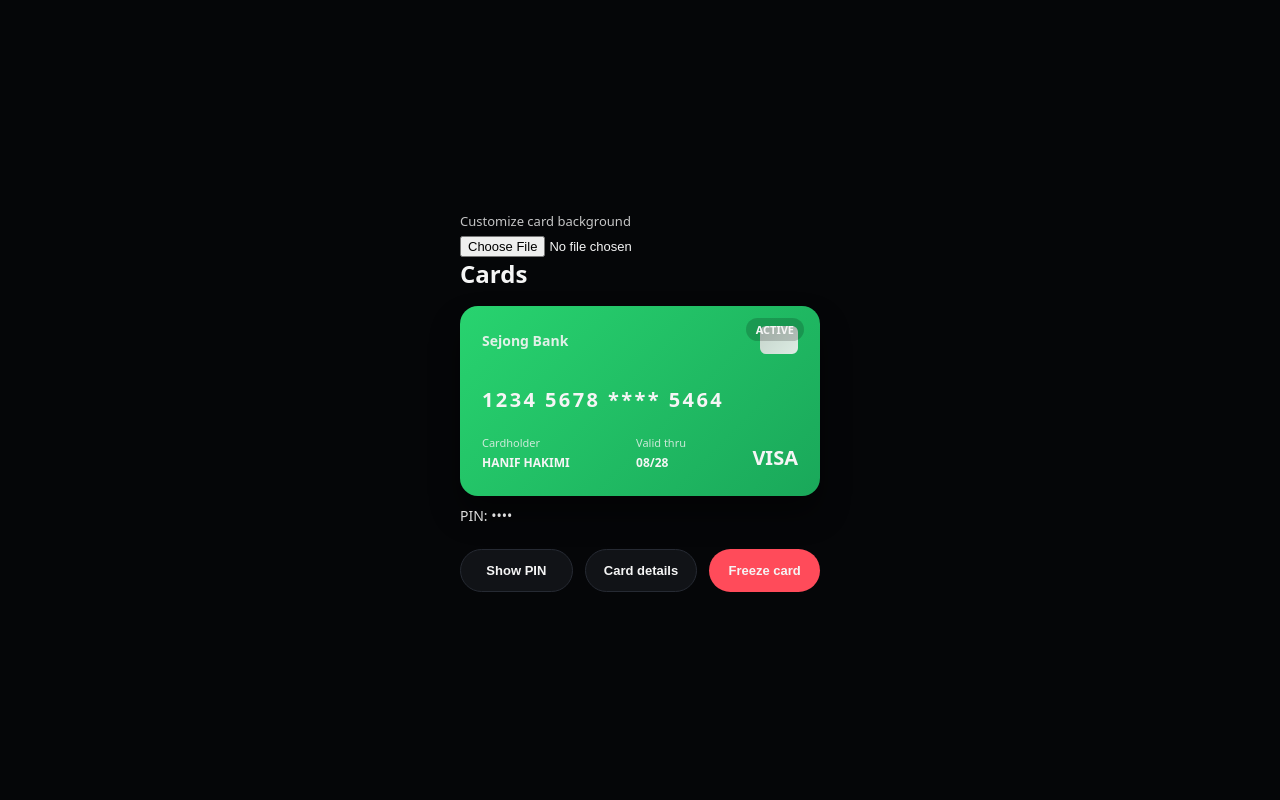
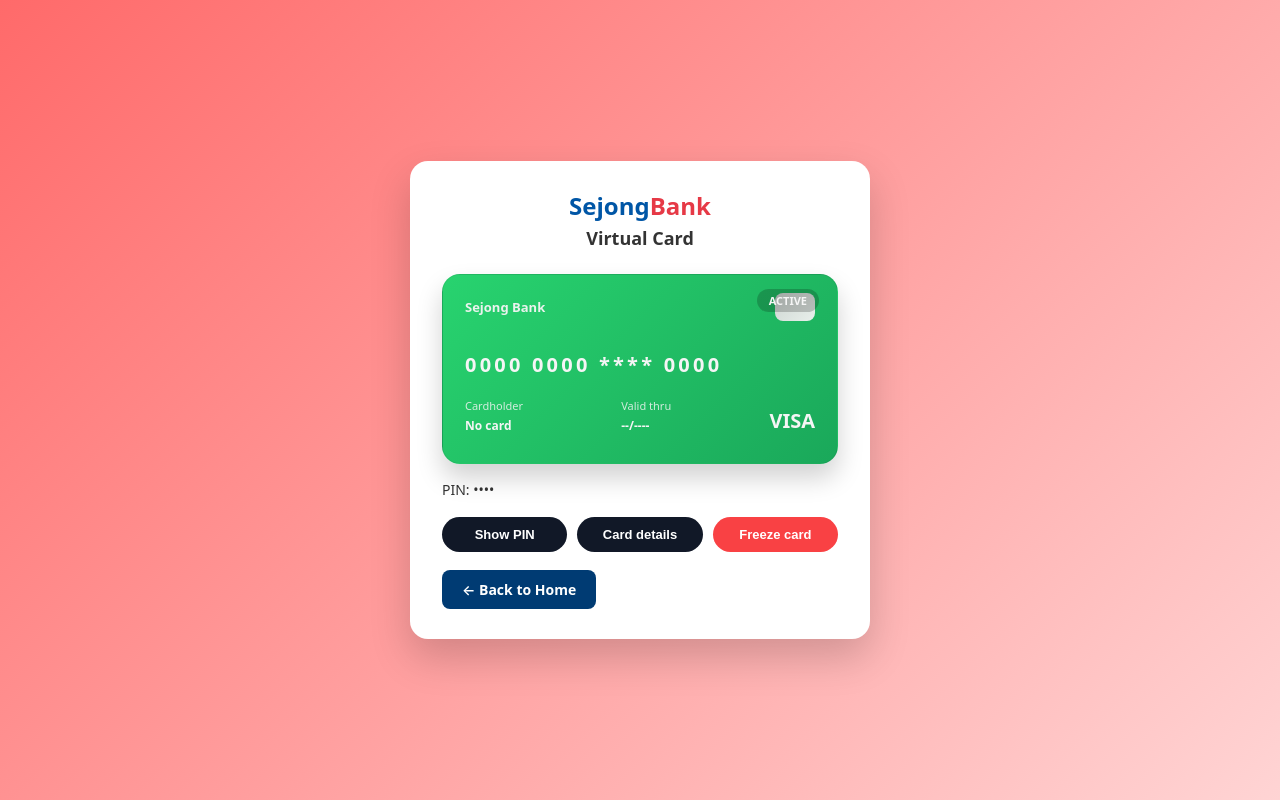
Before and after one commit to hanifhakimi/SejongBank, a PHP site: page /card.php in a window 1280 px wide. Run offline with PHP 8.4, Linux system fonts and the light colour scheme; the visitor is signed in with stand-in values (Sample User, id 1); data that the repository does not hold is empty.

Commit message:
kimi - card

```diff
--- a/card.php
+++ b/card.php
@@ -1,42 +1,111 @@
+<?php
+session_start();
+require 'db_connect.php';   // must define $conn = new mysqli(...)
+
+// Make sure user is logged in
+if (!isset($_SESSION['user_id'])) {
+    header('Location: login.php');
+    exit;
+}
+
+$user_id = $_SESSION['user_id'];
+
+// Get this user's card
+$sql = "SELECT card_number, cardholder_name, valid_until, pin, cvc
+        FROM cards
+        WHERE user_id = ?
+        LIMIT 1";
+
+$stmt = $conn->prepare($sql);
+$stmt->bind_param("i", $user_id);
+$stmt->execute();
+$stmt->bind_result($card_number, $cardholder_name, $valid_until, $card_pin, $card_cvc);
+$stmt->fetch();
+$stmt->close();
+
+/* Fallbacks in case no row is found */
+if (!$card_number) {
+    $card_number      = "0000000000000000";
+    $cardholder_name  = "No card";
+    $valid_until      = "--/----";
+    $card_pin         = "0000";
+    $card_cvc         = "000";
+}
+
+/* Format numbers for display */
+$last4 = substr($card_number, -4);
+$maskedCardNumber = substr($card_number, 0, 4) . ' ' .
+                    substr($card_number, 4, 4) . ' **** ' .
+                    $last4;
+
+$fullCardNumberSpaced = trim(chunk_split($card_number, 4, ' '));
+?>
+
 <!DOCTYPE html>
 <html lang="en">
 <head>
   <meta charset="UTF-8">
-  <title>Virtual Card</title>
+  <title>SejongBank – Virtual Card</title>
   <style>
+    /* PAGE BACKGROUND (same feeling as red deposit page) */
     body {
       margin: 0;
       font-family: system-ui, -apple-system, BlinkMacSystemFont, "Segoe UI", sans-serif;
-      background: #050608;
-      color: #f5f5f5;
+      background: linear-gradient(135deg, #ff6a6a, #ff9e9e, #ffd4d4);
+      min-height: 100vh;
       display: flex;
       align-items: center;
       justify-content: center;
-      min-height: 100vh;
     }
 
-    .card-screen {
-      width: 360px;
-      padding: 24px 20px 32px;
-      background: #050608;
+    /* CENTERED WHITE CARD (form container) */
+    .form-card {
+      background: #ffffff;
+      width: 460px;
+      max-width: 94vw;
+      border-radius: 18px;
+      box-shadow: 0 18px 40px rgba(0,0,0,0.18);
+      padding: 28px 32px 30px;
+      box-sizing: border-box;
     }
 
-    .section-title {
+    /* TOP LOGO & TITLE */
+    .bank-logo {
       font-size: 24px;
       font-weight: 700;
-      margin-bottom: 16px;
+      text-align: center;
+      margin-bottom: 4px;
+    }
+    .bank-logo span:first-child {
+      color: #0056a6;   /* Sejong (blue) */
+    }
+    .bank-logo span:last-child {
+      color: #e63946;   /* Bank (red) */
     }
 
+    .page-title {
+      text-align: center;
+      font-size: 18px;
+      font-weight: 600;
+      margin-bottom: 24px;
+      color: #333;
+    }
+
+    /* VIRTUAL CARD ITSELF */
     .virtual-card {
       position: relative;
       width: 100%;
       height: 190px;
       border-radius: 18px;
-      background: linear-gradient(135deg, #28d36f, #1aa85a);
-      box-shadow: 0 18px 30px rgba(0,0,0,0.45);
-      padding: 20px 22px;
+      border: 1px solid rgba(0,0,0,0.06);
+      background: linear-gradient(135deg, #28d36f, #1aa85a); /* fallback */
+      background-size: cover;
+      background-position: center;
+      box-shadow: 0 14px 26px rgba(0,0,0,0.18);
+      padding: 18px 22px;
       box-sizing: border-box;
       overflow: hidden;
+      color: #f5f5f5;
     }
 
     .virtual-card-header {
@@ -44,26 +113,26 @@
       justify-content: space-between;
       align-items: center;
       font-weight: 600;
-      font-size: 14px;
-      opacity: 0.9;
+      font-size: 13px;
+      opacity: 0.95;
     }
 
     .virtual-card-chip {
-      width: 38px;
+      width: 40px;
       height: 28px;
-      border-radius: 6px;
-      background: linear-gradient(135deg, #d6d6d6, #f2f2f2);
+      border-radius: 8px;
+      background: linear-gradient(135deg, #d6d6d6, #f3f3f3);
     }
 
     .virtual-card-number {
-      margin-top: 32px;
+      margin-top: 30px;
       font-size: 20px;
-      letter-spacing: 0.12em;
+      letter-spacing: 0.16em;
       font-weight: 600;
     }
 
     .virtual-card-footer {
-      margin-top: 22px;
+      margin-top: 20px;
       display: flex;
       justify-content: space-between;
       align-items: flex-end;
@@ -71,7 +140,7 @@
     }
 
     .virtual-card-label {
-      opacity: 0.8;
+      opacity: 0.83;
       font-size: 11px;
     }
 
@@ -87,163 +156,172 @@
 
     .status-badge {
       position: absolute;
-      top: 12px;
-      right: 16px;
-      padding: 4px 10px;
+      top: 14px;
+      right: 18px;
+      padding: 4px 12px;
       border-radius: 999px;
       font-size: 11px;
       font-weight: 600;
-      background: rgba(0,0,0,0.18);
-      color: #f5f5f5;
+      background: rgba(0,0,0,0.2);
     }
 
     .status-frozen {
-      background: rgba(0,0,0,0.6);
+      background: rgba(0,0,0,0.55);
     }
 
+    /* PIN TEXT */
+    .pin-row {
+      margin-top: 16px;
+      font-size: 14px;
+      color: #333;
+    }
+
+    /* ACTION BUTTONS ROW */
     .actions-row {
-      margin-top: 24px;
+      margin-top: 18px;
       display: flex;
       justify-content: space-between;
-      gap: 12px;
+      gap: 10px;
     }
 
-    .action-button {
+    .btn {
       flex: 1;
-      padding: 13px 10px;
+      padding: 10px 10px;
       border-radius: 999px;
       border: none;
       cursor: pointer;
       font-size: 13px;
       font-weight: 600;
-      background: #26d96c;
-      color: #050608;
-      transition: background 0.15s, transform 0.08s;
+      transition: transform 0.08s, box-shadow 0.12s, background 0.12s;
       white-space: nowrap;
     }
 
-    .action-button:active {
+    .btn:active {
       transform: scale(0.97);
+      box-shadow: 0 2px 4px rgba(0,0,0,0.12) inset;
     }
 
-    .action-secondary {
-      background: #111317;
-      color: #f5f5f5;
-      border: 1px solid #262a33;
+    .btn-secondary {
+      background: #111827;
+      color: #ffffff;
     }
 
-    .action-danger {
-      background: #ff4b5a;
-      color: #f5f5f5;
+    .btn-danger {
+      background: #f94144;
+      color: #ffffff;
     }
 
-    /* Simple modal */
+    /* Simple modal for card details */
     .modal-backdrop {
       position: fixed;
       inset: 0;
-      background: rgba(0,0,0,0.65);
+      background: rgba(0,0,0,0.6);
       display: none;
       align-items: center;
       justify-content: center;
-      z-index: 10;
+      z-index: 20;
     }
 
     .modal {
       width: 320px;
-      background: #111317;
-      border-radius: 16px;
-      padding: 18px 18px 16px;
-      box-shadow: 0 12px 30px rgba(0,0,0,0.7);
+      background: #ffffff;
+      border-radius: 12px;
+      padding: 16px 18px 14px;
+      box-shadow: 0 14px 36px rgba(0,0,0,0.3);
+      font-size: 13px;
     }
 
     .modal-title {
-      font-size: 16px;
+      font-size: 15px;
       font-weight: 600;
       margin-bottom: 10px;
+      color: #111827;
     }
 
     .modal-row {
       display: flex;
       justify-content: space-between;
       margin-bottom: 6px;
-      font-size: 13px;
     }
 
     .modal-label {
-      opacity: 0.75;
+      color: #4b5563;
     }
 
     .modal-value {
       font-weight: 600;
+      color: #111827;
     }
 
     .modal-footer {
       text-align: right;
-      margin-top: 12px;
+      margin-top: 10px;
     }
 
     .modal-close-btn {
       border: none;
-      background: #26d96c;
-      color: #050608;
+      background: #0056a6;
+      color: #ffffff;
       border-radius: 999px;
-      padding: 6px 16px;
+      padding: 6px 14px;
       font-size: 13px;
       font-weight: 600;
       cursor: pointer;
     }
 
-    .pin-text {
-      margin-top: 10px;
-      font-size: 14px;
-      opacity: 0.9;
-    }
+    .back-btn {
+  display: inline-block;
+  margin-top: 18px;
+  padding: 10px 20px;
+  background: #003b73;
+  color: #ffffff;
+  font-weight: 600;
+  font-size: 14px;
+  border-radius: 8px;
+  text-decoration: none;
+  transition: background 0.15s ease;
+}
 
-    .virtual-card {
-      position: relative;
-        width: 100%;
-        height: 190px;
-        border-radius: 18px;
-        /* fallback gradient if no image set */
-        background: linear-gradient(135deg, #28d36f, #1aa85a);
-        background-size: cover;
-        background-position: center;
-        /* rest same as before... */
-    }
+.back-btn:hover {
+  background: #002f5c;
+}
+
 
   </style>
 </head>
 <body>
-  <div class="card-screen">
+  <form class="form-card">
+    <div class="bank-logo">
+      <span>Sejong</span><span>Bank</span>
+    </div>
+    <div class="page-title">Virtual Card</div>
 
-    <!-- Add this above or below your card -->
-    <label style="display:block;margin:12px 0 4px;font-size:13px;opacity:.8;">
-        Customize card background
-    </label>
-    <input type="file" id="bgInput" accept="image/*" style="font-size:13px;">
-
-
-    <div class="section-title">Cards</div>
-
-    <!-- VIRTUAL CARD -->
+    <!-- CARD -->
     <div class="virtual-card" id="virtualCard">
       <div class="virtual-card-header">
         <span>Sejong Bank</span>
         <div class="virtual-card-chip"></div>
       </div>
 
+      <!-- CARD NUMBER FROM DB (masked) -->
       <div class="virtual-card-number" id="cardNumber">
-        1234&nbsp;5678&nbsp;****&nbsp;5464
+        <?= htmlspecialchars($maskedCardNumber) ?>
       </div>
 
       <div class="virtual-card-footer">
         <div>
           <div class="virtual-card-label">Cardholder</div>
-          <div class="virtual-card-value">HANIF HAKIMI</div>
+          <!-- NAME FROM DB -->
+          <div class="virtual-card-value">
+            <?= htmlspecialchars($cardholder_name) ?>
+          </div>
         </div>
         <div>
           <div class="virtual-card-label">Valid thru</div>
-          <div class="virtual-card-value">08/28</div>
+          <!-- VALID UNTIL FROM DB -->
+          <div class="virtual-card-value">
+            <?= htmlspecialchars($valid_until) ?>
+          </div>
         </div>
         <div class="virtual-card-brand">VISA</div>
       </div>
@@ -251,54 +329,62 @@
       <div class="status-badge" id="statusBadge">ACTIVE</div>
     </div>
 
-    <!-- PIN display -->
-    <div class="pin-text" id="pinDisplay">PIN: ••••</div>
+    <!-- PIN text (PIN from DB) -->
+    <div class="pin-row" id="pinDisplay">PIN: ••••</div>
 
-    <!-- ACTION BUTTONS -->
     <div class="actions-row">
-      <button class="action-button action-secondary" id="showPinBtn">Show PIN</button>
-      <button class="action-button action-secondary" id="cardDetailsBtn">Card details</button>
-      <button class="action-button action-danger" id="freezeBtn">Freeze card</button>
+      <button type="button" class="btn btn-secondary" id="showPinBtn">Show PIN</button>
+      <button type="button" class="btn btn-secondary" id="cardDetailsBtn">Card details</button>
+      <button type="button" class="btn btn-danger" id="freezeBtn">Freeze card</button>
     </div>
-  </div>
+    <a href="home.php" class="back-btn">← Back to Home</a>
+  </form>
 
-  <!-- MODAL FOR CARD DETAILS -->
+  <!-- MODAL (all from DB) -->
   <div class="modal-backdrop" id="modalBackdrop">
     <div class="modal">
       <div class="modal-title">Card details</div>
 
       <div class="modal-row">
         <span class="modal-label">Card number</span>
-        <span class="modal-value">1234 5678 9012 5464</span>
+        <span class="modal-value">
+          <?= htmlspecialchars($fullCardNumberSpaced) ?>
+        </span>
       </div>
       <div class="modal-row">
         <span class="modal-label">Name</span>
-        <span class="modal-value">HANIF HAKIMI</span>
+        <span class="modal-value">
+          <?= htmlspecialchars($cardholder_name) ?>
+        </span>
       </div>
       <div class="modal-row">
         <span class="modal-label">Expiry</span>
-        <span class="modal-value">08/28</span>
+        <span class="modal-value">
+          <?= htmlspecialchars($valid_until) ?>
+        </span>
       </div>
       <div class="modal-row">
         <span class="modal-label">CVV</span>
-        <span class="modal-value">123</span>
+        <span class="modal-value">
+          <?= htmlspecialchars($card_cvc) ?>
+        </span>
       </div>
 
       <div class="modal-footer">
-        <button class="modal-close-btn" id="modalCloseBtn">Close</button>
+        <button type="button" class="modal-close-btn" id="modalCloseBtn">Close</button>
       </div>
     </div>
   </div>
 
   <script>
-    // Fake data (normally from backend)
-    const PIN = "4829";
+    // PIN from PHP/DB
+    const PIN = "<?= htmlspecialchars($card_pin, ENT_QUOTES) ?>";
 
-    const pinDisplay = document.getElementById("pinDisplay");
-    const showPinBtn  = document.getElementById("showPinBtn");
-    const freezeBtn   = document.getElementById("freezeBtn");
-    const statusBadge = document.getElementById("statusBadge");
-    const virtualCard = document.getElementById("virtualCard");
+    const pinDisplay   = document.getElementById("pinDisplay");
+    const showPinBtn   = document.getElementById("showPinBtn");
+    const freezeBtn    = document.getElementById("freezeBtn");
+    const statusBadge  = document.getElementById("statusBadge");
+    const virtualCard  = document.getElementById("virtualCard");
 
     const modalBackdrop = document.getElementById("modalBackdrop");
     const cardDetailsBtn = document.getElementById("cardDetailsBtn");
@@ -314,7 +400,7 @@
       showPinBtn.textContent = pinVisible ? "Hide PIN" : "Show PIN";
     });
 
-    // 2. Card details (simple modal)
+    // 2. Card details modal
     cardDetailsBtn.addEventListener("click", () => {
       modalBackdrop.style.display = "flex";
     });
@@ -345,28 +431,6 @@
         freezeBtn.textContent = "Freeze card";
       }
     });
-
-    const bgInput = document.getElementById("bgInput");
-const card = document.getElementById("virtualCard");
-
-bgInput.addEventListener("change", function () {
-  const file = this.files[0];
-  if (!file) return;
-
-  // Optional: basic size limit (e.g. 2 MB)
-  if (file.size > 2 * 1024 * 1024) {
-    alert("Image too large. Please choose a file under 2 MB.");
-    this.value = "";
-    return;
-  }
-
-  const reader = new FileReader();
-  reader.onload = function (e) {
-    card.style.backgroundImage = `url('${e.target.result}')`;
-  };
-  reader.readAsDataURL(file);
-});
-
   </script>
 </body>
 </html>
--- a/home.php
+++ b/home.php
@@ -182,7 +182,7 @@ while ($row = mysqli_fetch_assoc($result_accounts)) {
 
     <div class="nav">
         <a href="#">ACCOUNTS</a>
-        <a href="#">CARDS</a>
+        <a href="card.php">CARDS</a>
         <a href="deposit.php">DEPOSIT</a>
         <a href="withdraw.php">WITHDRAW</a>
         <a href="#">WEALTH</a>
```
Also changed, not shown: signup.php (+110 -49 lines).
